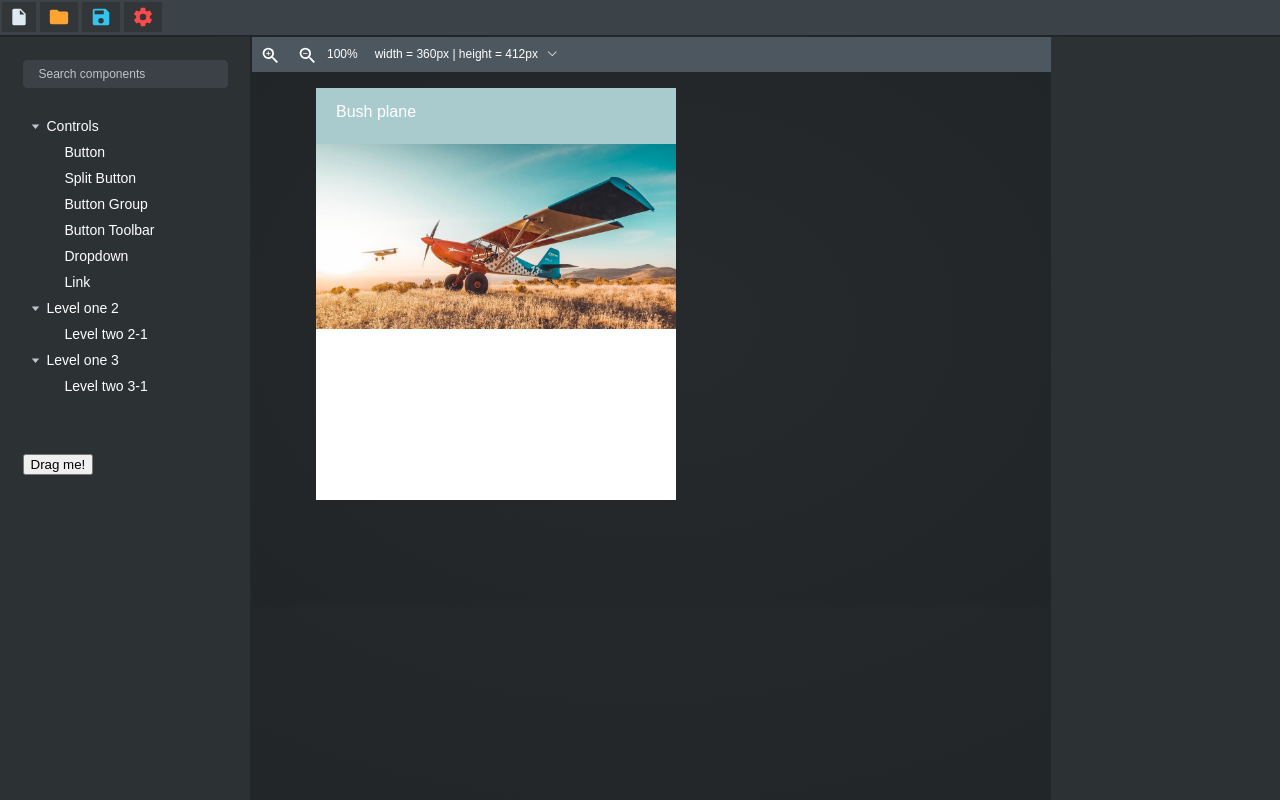
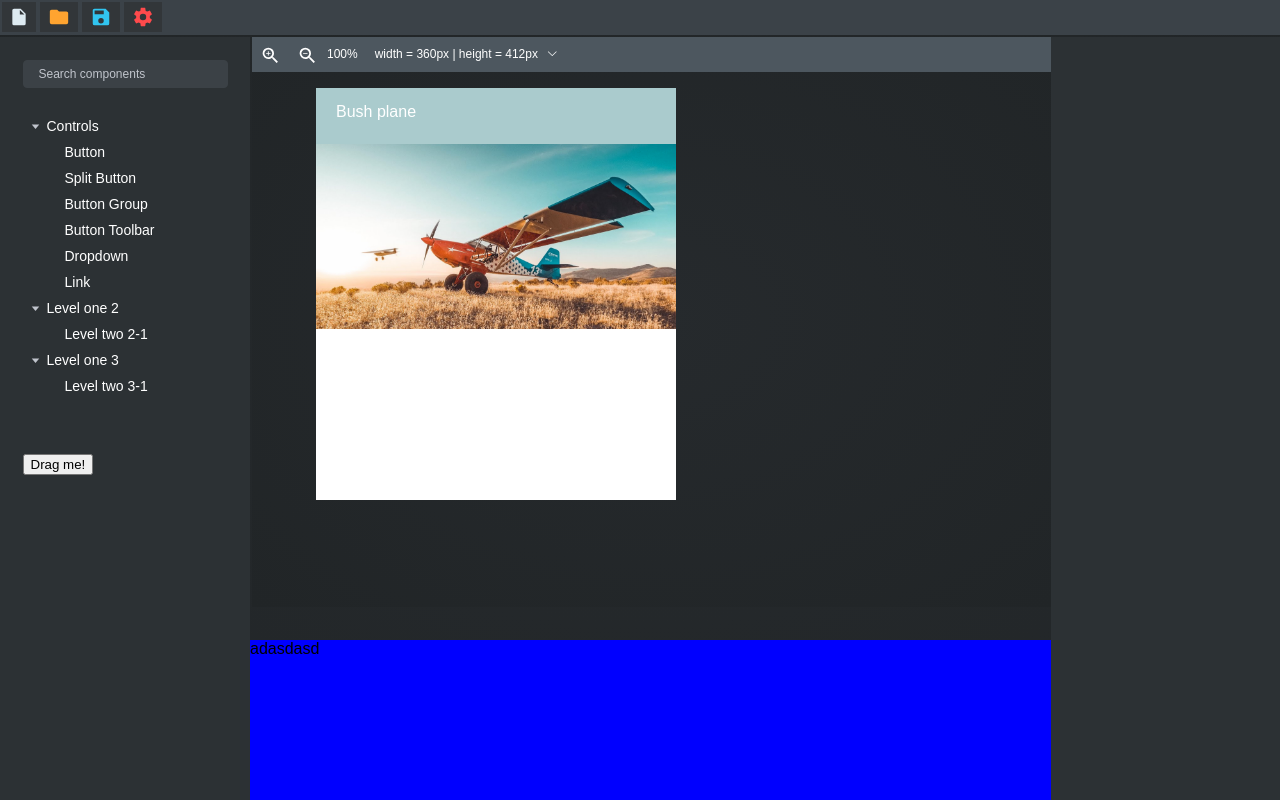
Before and after one commit to tmilost/Web_design_tool, a Vue app: page /#/ in a window 1280 px wide. Built offline with nearby package versions, Linux system fonts and the light colour scheme.

Commit message:
add bottom panel component

```diff
--- a/src/views/Home.vue
+++ b/src/views/Home.vue
@@ -3,6 +3,7 @@
     <Menu />
     <ToolBox />
     <CenterPanel />
+    <BottomPanel />
     <RightPanel />
   </div>
 </template>
@@ -13,6 +14,7 @@ import ToolBox from "@/components/ToolBox.vue";
 import CenterPanel from "@//components/CenterPanel.vue";
 import Menu from "@//components/Menu.vue";
 import RightPanel from "@//components/RightPanel.vue";
+import BottomPanel from "@//components/BottomPanel.vue";
 
 export default {
   name: "Home",
@@ -21,6 +23,7 @@ export default {
     CenterPanel,
     Menu,
     RightPanel,
+    BottomPanel,
   },
 };
 </script>
```
